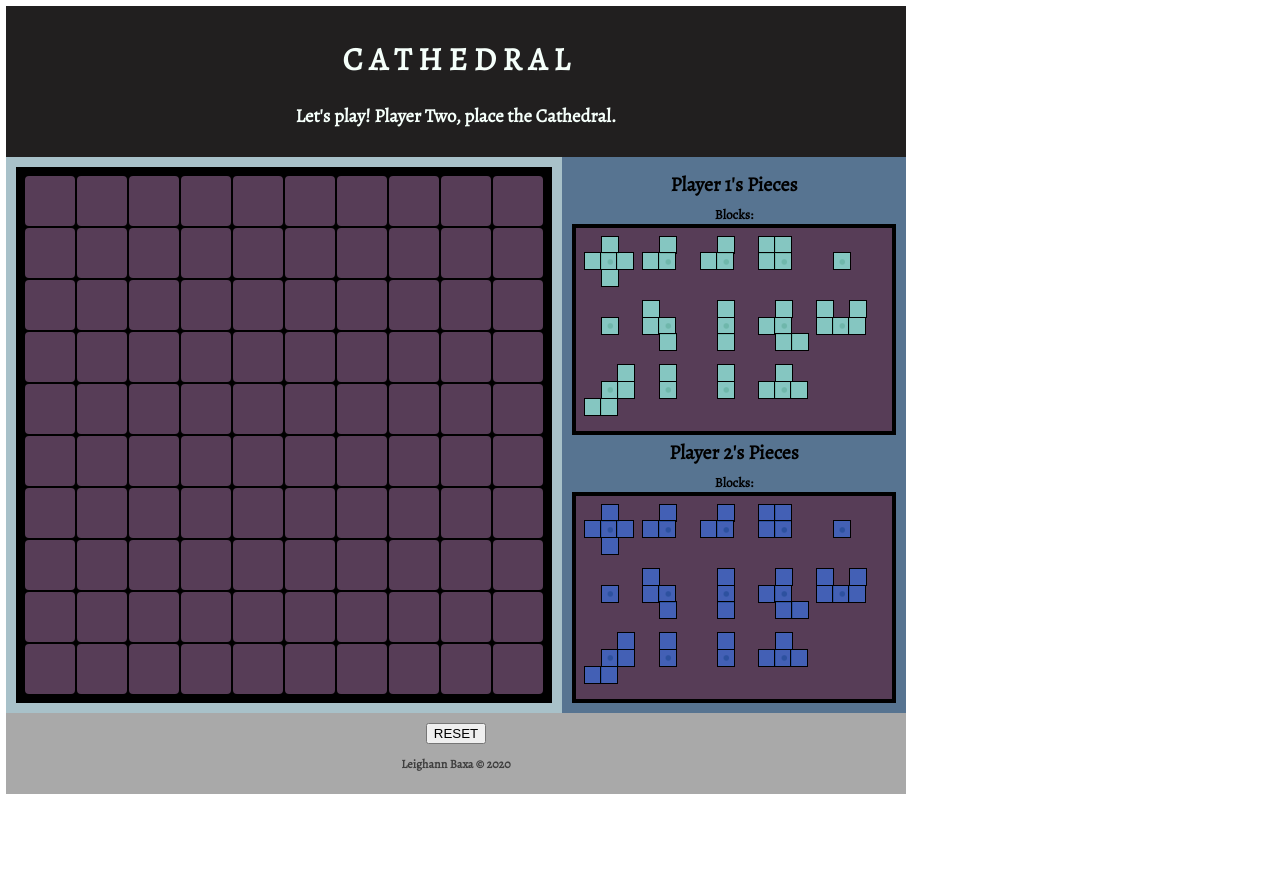
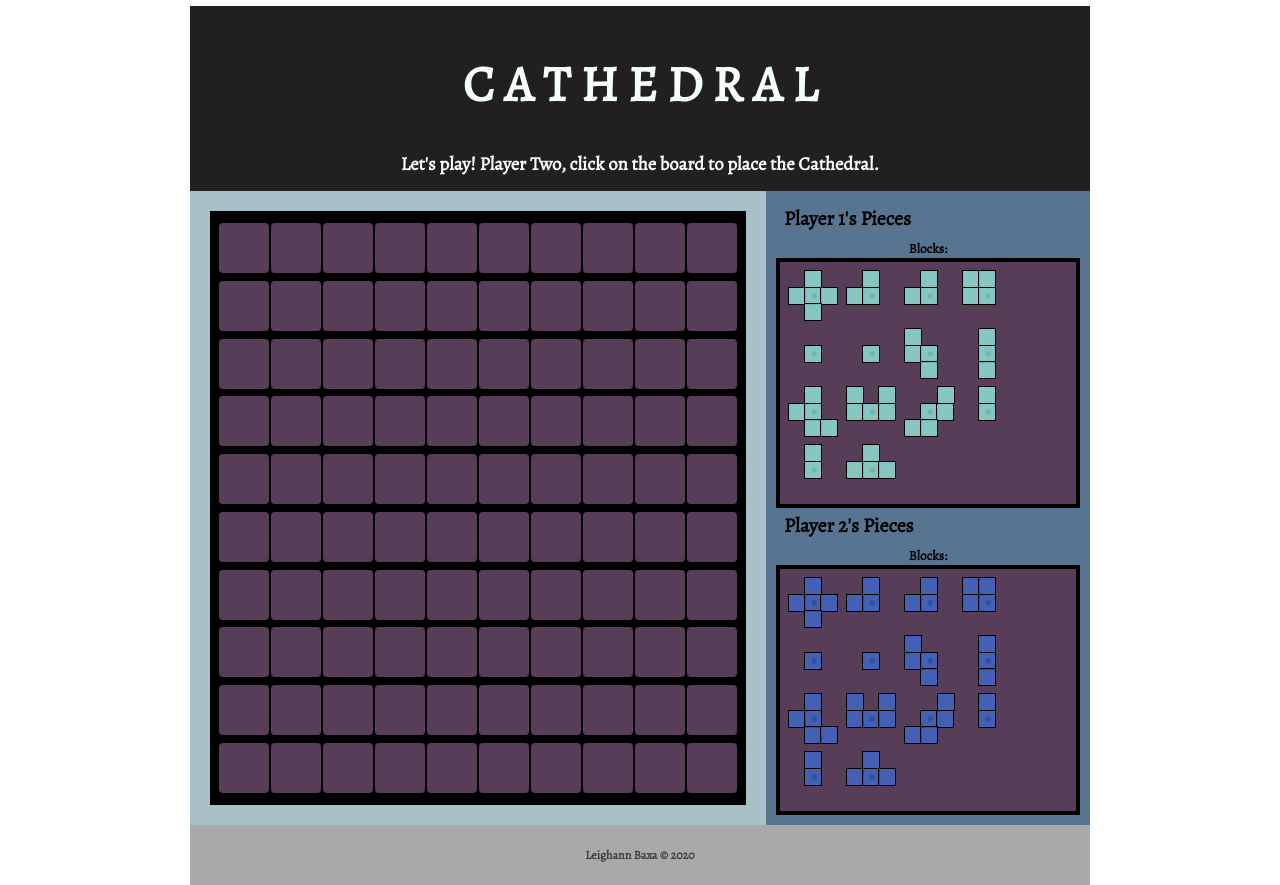
Before and after one commit to ldbean/Cathedral, a plain HTML site: page index.html in a window 1280 px wide. Before the commit the page ends 800 px from the top, so only its background shows below. Drawn offline with nearby package versions, Linux system fonts and the light colour scheme.

Commit message:
updated readme

```diff
--- a/css/style.css
+++ b/css/style.css
@@ -2,7 +2,7 @@
     display: flex;
     flex-flow: row wrap;
     font-weight: bold;
-    text-align: center;
+
     max-width: 900px
 
 }
@@ -16,6 +16,13 @@
 .header {
     background: rgb(33, 31, 31);
     color:mintcream;
+    text-align: center;
+}
+h1 {
+    font-size: 50px;
+}
+h3 {
+    margin-bottom: 5px;
 }
 h4 {
     margin: 4px 8px 8px 8px;
@@ -24,6 +31,7 @@ h4 {
 
 .footer {
     background: darkgray;
+    text-align: center;
 }
 
 .main {
@@ -69,8 +77,8 @@ aside > div {
 }
 
 .pHolder {
-    height: 33%;
-    width: 33%;
+    height: 32.5%;
+    width: 32.5%;
     margin: 0;
 }
 .invisible > * {
@@ -79,6 +87,7 @@ aside > div {
 #board {
     background-color: black;
     border:3px solid black;
+    margin: 10px;
 }
 
 .hovered {
@@ -140,8 +149,10 @@ footer P {
 }
 
 body {
+    display: flex;
     padding: 6px;
     font-family: 'Alegreya', serif;
     margin: 0 auto;
+    justify-content: center;
 
 }
--- a/index.html
+++ b/index.html
@@ -399,7 +399,7 @@
             </div>
         </aside>
         <footer class="footer">
-            <button id="reset" class="invisible">RESET</button>
+            <!-- <button id="reset" class="invisible">RESET</button> -->
 
             <p>Leighann Baxa &copy; 2020</p>
         </footer>
--- a/js/main.js
+++ b/js/main.js
@@ -134,7 +134,7 @@ let player2BlockCount = 0
 let spaces = document.querySelectorAll('td div');
 let available = document.querySelectorAll('.available');
 let message = document.querySelector('h3');
-let btn = document.getElementById('reset');
+// let btn = document.getElementById('reset');
 let boardVis = document.querySelector('#board');
 let deck = document.querySelectorAll('.deck');
 let aside = document.querySelector('aside')
@@ -146,7 +146,7 @@ let p1 = document.querySelector('#p1')
 let p2 = document.querySelector('#p2')
 
 // EVENT LISTENERS
-btn.addEventListener('click', initialize)
+// btn.addEventListener('click', initialize)
 aside.addEventListener('dragstart', dragStart)
 aside.addEventListener('dragend', dragEnd)
 boardVis.addEventListener('dragover', dragOver);
@@ -437,7 +437,7 @@ function initialize() {
     // placing the cathedral
     turn = 0;
     if (turn == 0){
-        message.innerText = "Let's play! Player Two, place the Cathedral."
+        message.innerText = "Let's play! Player Two, click on the board to place the Cathedral."
     } else {
 
     }
@@ -446,6 +446,10 @@ function initialize() {
         if (turn == 0) {
             let index = parseInt(e.target.id.replace('sq', ''))
                     // change cathedral spaces to black
+                if (e.target.nextElementSibling.className == 'border' || e.target.previousElementSibling.className == 'border') {
+                    console.log(`can't place at board[${index}]`)
+                    return;
+                }
             for(let n = 0; n < pieces.cathedralIndex.length; n++) {
 
                     spaces[index + pieces.cathedralIndex[n]].style.backgroundColor = lookup[0]
```
Also changed, not shown: 1 other file.
